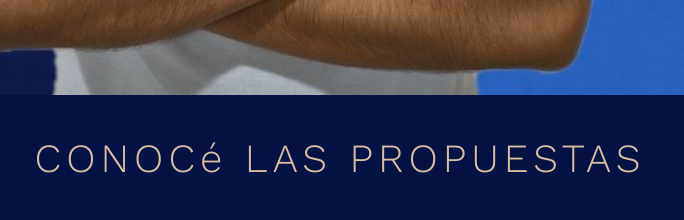
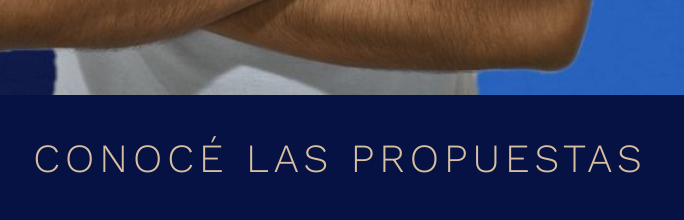
Before and after one commit to Fabrigonzalezr/Fabrigonzalezr.github.io, a plain HTML site: page index.html in a window 1280 px wide. Shown: the part 1680-1900 px from the top of the page, 300-984 px from the left. Drawn offline with nearby package versions, Linux system fonts and the light colour scheme.

Commit message:
Update index.html

```diff
--- a/index.html
+++ b/index.html
@@ -53,7 +53,7 @@
             </button>
         </div>
 
-        <h1>CONOCé LAS PROPUESTAS</h1>
+        <h1>CONOCÉ LAS PROPUESTAS</h1>
 
         <section id="visitas-tecnicas">
             <h2>VISITAS TÉCNICAS</h2>
```
